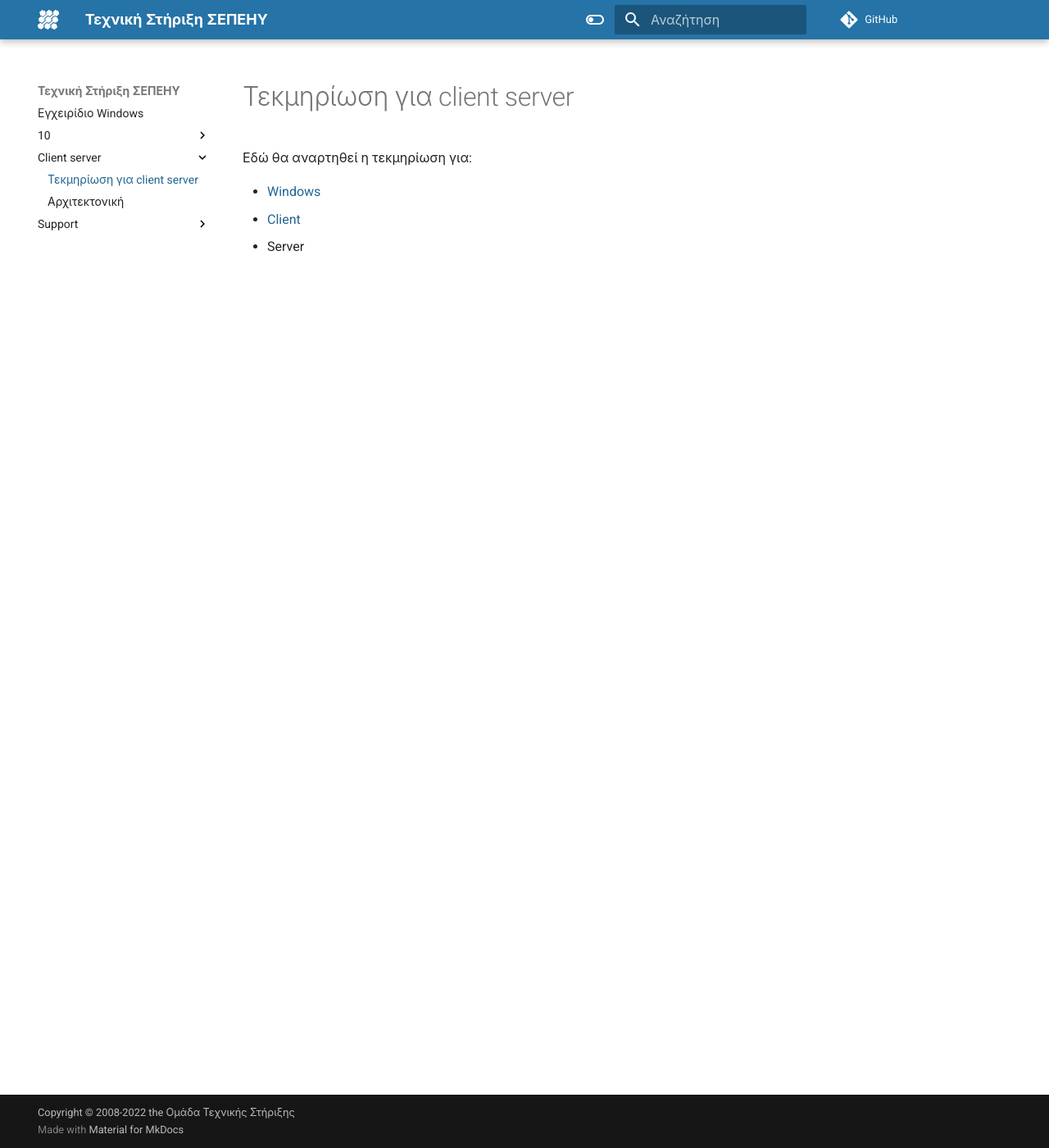
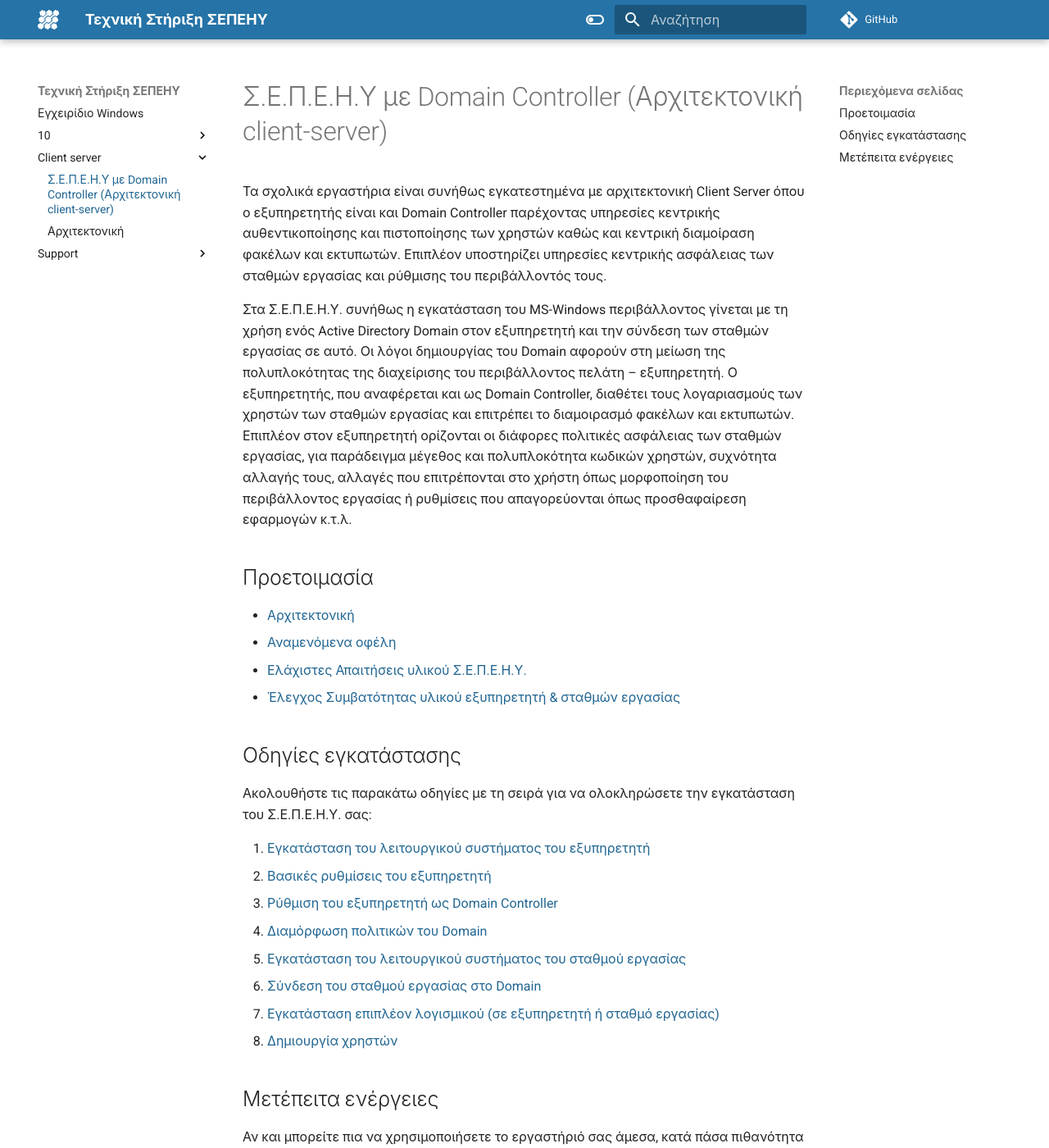
Before and after one commit to pe86/windows, an MkDocs documentation site: the page built from docs/client-server/index.md, in a window 1280 px wide and 1400 px high. Shown: the whole window at 82% size. Built offline with MkDocs 1.6.1 and Material for MkDocs 9.7.7, drawn with Linux system fonts in a browser that asks for light colours; comment, search, counter and statistics services are not loaded; some of the changed text lies outside the part shown.

Commit message:
initial page

```diff
--- a/docs/client-server/index.md
+++ b/docs/client-server/index.md
@@ -1,7 +1,33 @@
-# Τεκμηρίωση για client server
+# Σ.Ε.Π.Ε.Η.Υ με Domain Controller (Αρχιτεκτονική client-server)
 
-Εδώ θα αναρτηθεί η τεκμηρίωση για:
+Τα σχολικά εργαστήρια είναι συνήθως εγκατεστημένα με αρχιτεκτονική Client Server όπου ο εξυπηρετητής είναι και Domain Controller παρέχοντας υπηρεσίες κεντρικής αυθεντικοποίησης και πιστοποίησης των χρηστών καθώς και κεντρική διαμοίραση φακέλων και εκτυπωτών. Επιπλέον υποστηρίζει υπηρεσίες κεντρικής ασφάλειας των σταθμών εργασίας και ρύθμισης του περιβάλλοντός τους.
 
-- [Windows](../index.md#epikefalida)
-- [Client](https://ts.sch.gr)
-- Server
+Στα Σ.Ε.Π.Ε.Η.Υ. συνήθως η εγκατάσταση του MS-Windows περιβάλλοντος γίνεται με τη χρήση ενός Active Directory Domain στον εξυπηρετητή και την σύνδεση των σταθμών εργασίας σε αυτό. Οι λόγοι δημιουργίας του Domain αφορούν στη μείωση της πολυπλοκότητας της διαχείρισης του περιβάλλοντος πελάτη – εξυπηρετητή. Ο εξυπηρετητής, που αναφέρεται και ως Domain Controller, διαθέτει τους λογαριασμούς των χρηστών των σταθμών εργασίας και επιτρέπει το διαμοιρασμό φακέλων και εκτυπωτών. Επιπλέον στον εξυπηρετητή ορίζονται οι διάφορες πολιτικές ασφάλειας των σταθμών εργασίας, για παράδειγμα μέγεθος και πολυπλοκότητα κωδικών χρηστών, συχνότητα αλλαγής τους, αλλαγές που επιτρέπονται στο χρήστη όπως μορφοποίηση του περιβάλλοντος εργασίας ή ρυθμίσεις που απαγορεύονται όπως προσθαφαίρεση εφαρμογών κ.τ.λ.
+
+## Προετοιμασία
+
+- [Αρχιτεκτονική](architecture.md)
+- [Αναμενόμενα οφέλη](advantages.md)
+- [Ελάχιστες Απαιτήσεις υλικού Σ.Ε.Π.Ε.Η.Υ.](requirements.md)
+- [Έλεγχος Συμβατότητας υλικού εξυπηρετητή & σταθμών εργασίας](compatibility.md)
+
+## Οδηγίες εγκατάστασης
+
+Ακολουθήστε τις παρακάτω οδηγίες με τη σειρά για να ολοκληρώσετε την εγκατάσταση του Σ.Ε.Π.Ε.Η.Υ. σας:
+
+1. [Εγκατάσταση του λειτουργικού συστήματος του εξυπηρετητή](server-installation.md)
+2. [Βασικές ρυθμίσεις του εξυπηρετητή](server-basic-setup.md)
+3. [Ρύθμιση του εξυπηρετητή ως Domain Controller](server-setup-dc.md)
+4. [Διαμόρφωση πολιτικών του Domain](domain-policies.md)
+5. [Εγκατάσταση του λειτουργικού συστήματος του σταθμού εργασίας](client-installation.md)
+6. [Σύνδεση του σταθμού εργασίας στο Domain](client-domain-join.md)
+7. [Εγκατάσταση επιπλέον λογισμικού (σε εξυπηρετητή ή σταθμό εργασίας)](software-installation.md)
+8. [Δημιουργία χρηστών](create-users.md)
+
+## Μετέπειτα ενέργειες
+
+Αν και μπορείτε πια να χρησιμοποιήσετε το εργαστήριό σας άμεσα, κατά πάσα πιθανότητα τα παρακάτω θέματα θα σας φανούν χρήσιμα:
+
+- [Βασικός χειρισμός του λειτουργικού συστήματος και του Active Directory](guides.md)
+- [Εγκατάσταση και ρύθμιση περιφερειακών συσκευών](peripherals.md)
+- [Προχωρημένα θέματα της αρχιτεκτονικής Server Client (εγκατάσταση επιπλέον υπηρεσιών)](advanced.md)
```
